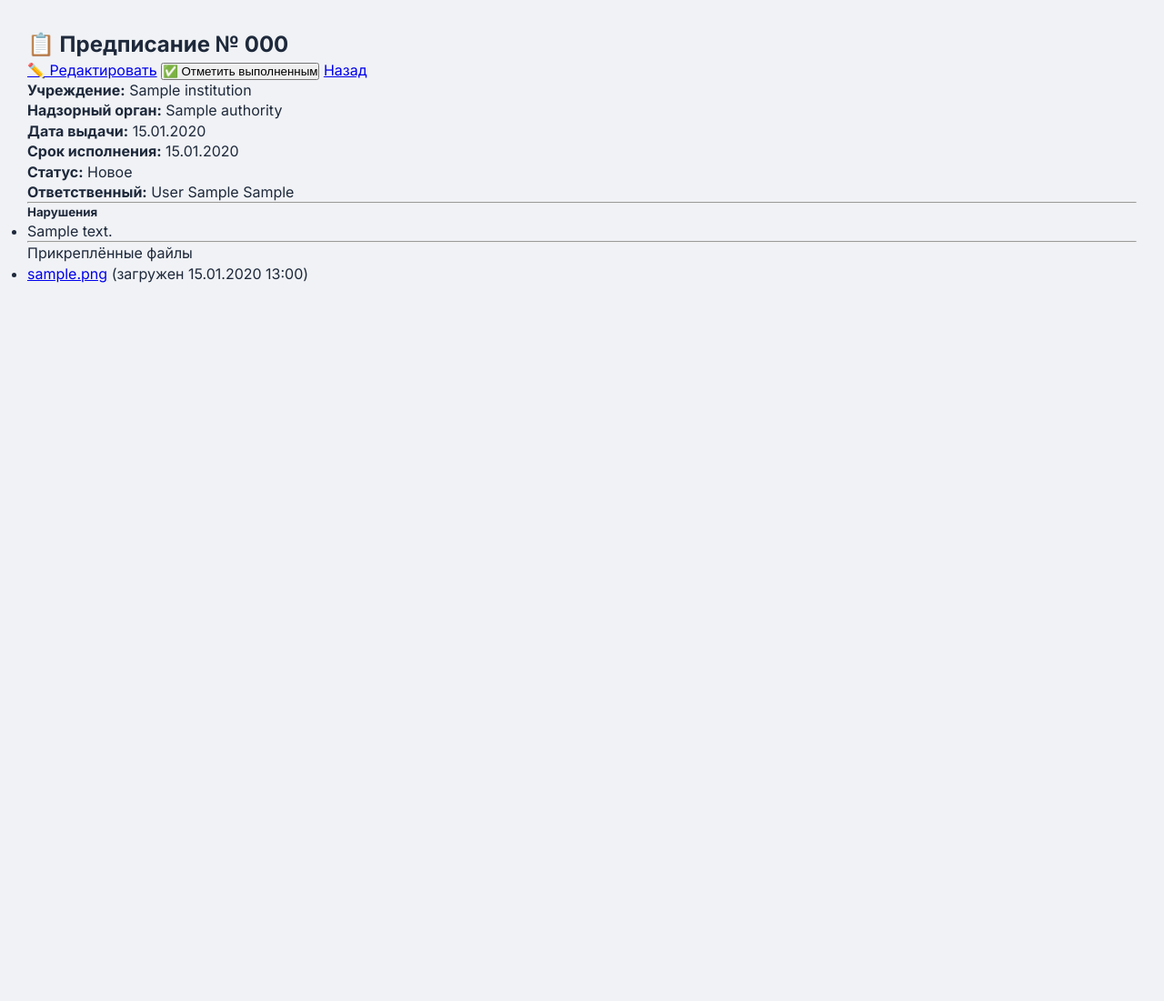
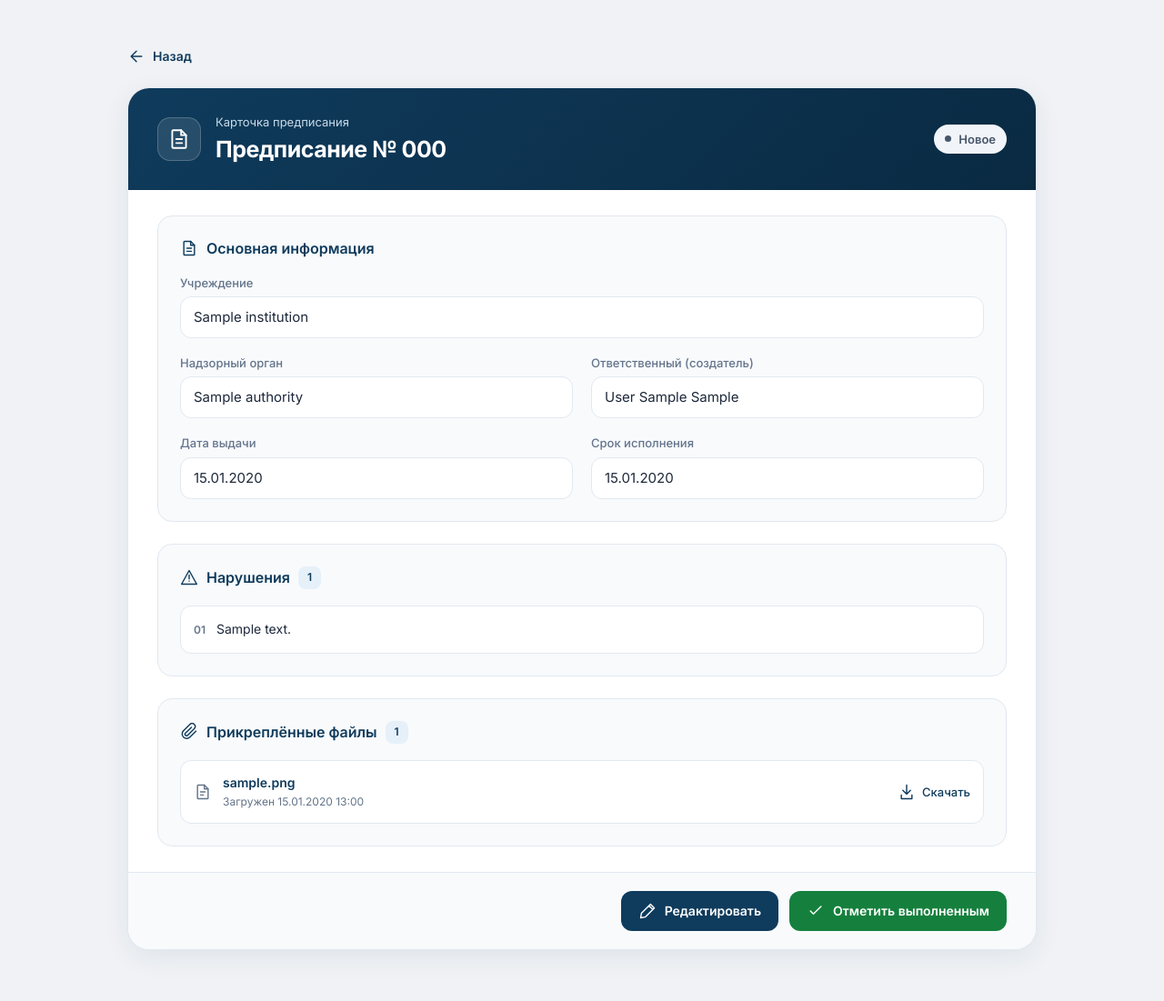
Before and after one commit to AleksArtemiy/ISP, a Django app: page /prescriptions/1/ in a window 1280 px wide. Shown: the part 112-1213 px from the top of the page at 91% size. Before the commit the page ends 423 px from the top, so only its background shows below. Run offline with Django 5.2, Linux system fonts and the light colour scheme; a user stored in the database is signed in; tables that the repository leaves empty hold one stand-in row (values such as "Sample post"); parts of the project's set-up code (start-up, migrations or seed data) failed here and were passed over.

Commit message:
ui: align prescription details with the form design

```diff
--- /dev/null
+++ b/static/css/prescription_detail.css
@@ -0,0 +1,306 @@
+/* Scoped to the detail page so forms and dashboards keep their layout. */
+.prescription-detail-page {
+    max-width: 1000px;
+    margin: 0 auto;
+    padding: 8px 0 24px;
+    color: #1e293b;
+}
+
+.prescription-detail-page svg {
+    width: 20px;
+    height: 20px;
+    flex-shrink: 0;
+    fill: none;
+    stroke: currentColor;
+    stroke-width: 1.7;
+    stroke-linecap: round;
+    stroke-linejoin: round;
+}
+
+.prescription-detail-page .detail-back {
+    display: inline-flex;
+    align-items: center;
+    gap: 8px;
+    min-height: 44px;
+    margin-bottom: 12px;
+    color: #0f3b5c;
+    font-size: 14px;
+    font-weight: 600;
+    text-decoration: none;
+}
+
+.prescription-detail {
+    overflow: hidden;
+    background: #fff;
+    border: 1px solid #e2e8f0;
+    border-radius: 24px;
+    box-shadow: 0 8px 30px rgba(15, 59, 92, 0.07);
+}
+
+.prescription-detail .detail-header {
+    display: flex;
+    align-items: center;
+    flex-wrap: wrap;
+    gap: 16px;
+    padding: 28px 32px;
+    color: #fff;
+    background: linear-gradient(135deg, #0f3b5c, #0a2a42);
+}
+
+.prescription-detail .detail-header-icon {
+    display: grid;
+    place-items: center;
+    width: 48px;
+    height: 48px;
+    border: 1px solid rgba(255, 255, 255, 0.2);
+    border-radius: 14px;
+    background: rgba(255, 255, 255, 0.1);
+}
+
+.prescription-detail .detail-header-icon svg { width: 26px; height: 26px; }
+.prescription-detail .detail-heading { flex: 1; min-width: 0; }
+
+.prescription-detail .detail-eyebrow {
+    margin-bottom: 5px;
+    color: #c7dbe9;
+    font-size: 13px;
+}
+
+.prescription-detail h2 {
+    margin: 0;
+    color: inherit;
+    font-size: 25px;
+    font-weight: 700;
+    line-height: 1.3;
+    letter-spacing: -0.5px;
+    overflow-wrap: anywhere;
+}
+
+.prescription-detail .detail-status {
+    display: inline-flex;
+    align-items: center;
+    gap: 8px;
+    padding: 7px 12px;
+    border-radius: 999px;
+    background: #e6f0f9;
+    color: #0f3b5c;
+    font-size: 13px;
+    font-weight: 600;
+}
+
+.prescription-detail .detail-status::before {
+    content: "";
+    width: 7px;
+    height: 7px;
+    border-radius: 50%;
+    background: currentColor;
+}
+
+.prescription-detail .detail-status--completed { background: #dcfce7; color: #166534; }
+.prescription-detail .detail-status--expiring { background: #fef3c7; color: #92400e; }
+.prescription-detail .detail-status--overdue { background: #fee2e2; color: #991b1b; }
+.prescription-detail .detail-status--new { background: #f1f5f9; color: #475569; }
+
+.prescription-detail .detail-body {
+    display: grid;
+    gap: 24px;
+    padding: 28px 32px;
+}
+
+.prescription-detail .detail-section {
+    min-width: 0;
+    padding: 24px;
+    border: 1px solid #e2e8f0;
+    border-radius: 16px;
+    background: #f8fafc;
+}
+
+.prescription-detail .detail-section-title {
+    display: flex;
+    align-items: center;
+    gap: 9px;
+    margin: 0 0 18px;
+    color: #0f3b5c;
+    font-size: 16px;
+    font-weight: 600;
+}
+
+.prescription-detail .detail-count {
+    display: inline-grid;
+    place-items: center;
+    min-width: 25px;
+    height: 25px;
+    padding: 0 7px;
+    border-radius: 8px;
+    background: #e6f0f9;
+    color: #0f3b5c;
+    font-size: 12px;
+}
+
+.prescription-detail .detail-fields {
+    display: grid;
+    grid-template-columns: repeat(2, minmax(0, 1fr));
+    gap: 18px 20px;
+    margin: 0;
+}
+
+.prescription-detail .detail-field--wide { grid-column: 1 / -1; }
+.prescription-detail .detail-field { min-width: 0; }
+
+.prescription-detail dt {
+    margin-bottom: 6px;
+    color: #64748b;
+    font-size: 13px;
+    font-weight: 500;
+}
+
+.prescription-detail dd {
+    min-height: 46px;
+    margin: 0;
+    padding: 11px 14px;
+    border: 1px solid #e2e8f0;
+    border-radius: 12px;
+    background: #fff;
+    font-size: 15px;
+    overflow-wrap: anywhere;
+}
+
+.prescription-detail .detail-violations,
+.prescription-detail .detail-files {
+    display: grid;
+    gap: 10px;
+    margin: 0;
+    padding: 0;
+    list-style: none;
+}
+
+.prescription-detail .detail-violations li {
+    display: flex;
+    align-items: flex-start;
+    gap: 12px;
+    padding: 14px;
+    border: 1px solid #e2e8f0;
+    border-radius: 12px;
+    background: #fff;
+    font-size: 14px;
+    line-height: 1.6;
+}
+
+.prescription-detail .detail-violation-number {
+    flex-shrink: 0;
+    color: #64748b;
+    font-size: 12px;
+    font-weight: 600;
+    line-height: 23px;
+}
+
+.prescription-detail .detail-violations p {
+    min-width: 0;
+    margin: 0;
+    white-space: pre-line;
+    overflow-wrap: anywhere;
+}
+
+.prescription-detail .detail-file {
+    display: flex;
+    align-items: center;
+    gap: 12px;
+    padding: 14px;
+    border: 1px solid #e2e8f0;
+    border-radius: 12px;
+    background: #fff;
+    color: #0f3b5c;
+    text-decoration: none;
+    transition: border-color 0.15s, background 0.15s;
+}
+
+.prescription-detail .detail-file:hover { border-color: #94b5ce; background: #f1f7fc; }
+.prescription-detail .detail-file-icon { display: flex; color: #64748b; }
+.prescription-detail .detail-file-info { flex: 1; min-width: 0; }
+
+.prescription-detail .detail-file-name {
+    display: block;
+    font-size: 14px;
+    font-weight: 600;
+    overflow-wrap: anywhere;
+}
+
+.prescription-detail .detail-file-date {
+    display: block;
+    margin-top: 4px;
+    color: #64748b;
+    font-size: 12px;
+}
+
+.prescription-detail .detail-file-download {
+    display: inline-flex;
+    align-items: center;
+    gap: 7px;
+    font-size: 13px;
+    font-weight: 500;
+}
+
+.prescription-detail .detail-empty {
+    padding: 16px;
+    border: 1px dashed #cbd5e1;
+    border-radius: 12px;
+    color: #64748b;
+    font-size: 14px;
+}
+
+.prescription-detail .detail-actions {
+    display: flex;
+    justify-content: flex-end;
+    flex-wrap: wrap;
+    gap: 12px;
+    padding: 20px 32px;
+    border-top: 1px solid #e2e8f0;
+    background: #f8fafc;
+}
+
+.prescription-detail .detail-actions form { margin: 0; }
+
+.prescription-detail .detail-button {
+    display: inline-flex;
+    align-items: center;
+    justify-content: center;
+    gap: 9px;
+    min-height: 44px;
+    padding: 11px 18px;
+    border: 1px solid transparent;
+    border-radius: 12px;
+    color: #fff;
+    font: inherit;
+    font-size: 14px;
+    font-weight: 600;
+    text-align: center;
+    text-decoration: none;
+    cursor: pointer;
+}
+
+.prescription-detail .detail-button--primary { background: #0f3b5c; }
+.prescription-detail .detail-button--primary:hover { background: #0a2a42; }
+.prescription-detail .detail-button--success { background: #15803d; }
+.prescription-detail .detail-button--success:hover { background: #166534; }
+
+.prescription-detail-page a:focus-visible,
+.prescription-detail-page button:focus-visible {
+    outline: 3px solid #629bc4;
+    outline-offset: 3px;
+}
+
+@media (max-width: 600px) {
+    .prescription-detail { border-radius: 16px; }
+    .prescription-detail .detail-header { gap: 12px; padding: 20px; }
+    .prescription-detail .detail-header-icon { display: none; }
+    .prescription-detail .detail-heading { flex-basis: 100%; }
+    .prescription-detail h2 { font-size: 21px; }
+    .prescription-detail .detail-body { gap: 16px; padding: 16px; }
+    .prescription-detail .detail-section { padding: 16px; }
+    .prescription-detail .detail-fields { grid-template-columns: minmax(0, 1fr); gap: 14px; }
+    .prescription-detail .detail-file { gap: 10px; padding: 12px; }
+    .prescription-detail .detail-file-download span { display: none; }
+    .prescription-detail .detail-actions { padding: 16px; }
+    .prescription-detail .detail-actions > * { width: 100%; }
+    .prescription-detail .detail-button { width: 100%; }
+}
--- a/templates/prescriptions/order_detail.html
+++ b/templates/prescriptions/order_detail.html
@@ -3,91 +3,121 @@
 
 {% block title %}Предписание {{ order.number }}{% endblock %}
 
+{% block extra_css %}
+<link rel="stylesheet" href="{% static 'css/prescription_detail.css' %}">
+{% endblock %}
+
 {% block content %}
-<div class="container mt-4">
-    <div class="d-flex justify-content-between align-items-center mb-4">
-        <h2>📋 Предписание № {{ order.number }}</h2>
-        <div>
-            <a href="{% url 'prescriptions:order_update' order.pk %}" class="btn btn-warning">✏️ Редактировать</a>
+<div class="prescription-detail-page">
+    <a class="detail-back" href="{% if next %}{{ next }}{% else %}{% url 'prescriptions:order_list' %}{% endif %}">
+        <svg viewBox="0 0 24 24" aria-hidden="true"><path d="m12 5-7 7 7 7M5 12h14"/></svg>
+        Назад
+    </a>
+
+    <article class="prescription-detail" aria-labelledby="prescription-title">
+        <header class="detail-header">
+            <span class="detail-header-icon" aria-hidden="true">
+                <svg viewBox="0 0 24 24"><path d="M14 3H6a1 1 0 0 0-1 1v16a1 1 0 0 0 1 1h12a1 1 0 0 0 1-1V8l-5-5Z"/><path d="M14 3v5h5M9 12h6M9 16h6"/></svg>
+            </span>
+            <div class="detail-heading">
+                <p class="detail-eyebrow">Карточка предписания</p>
+                <h2 id="prescription-title">Предписание № {{ order.number }}</h2>
+            </div>
+            <span class="detail-status detail-status--{{ order.status|lower }}">{{ order.get_status_display }}</span>
+        </header>
+
+        <div class="detail-body">
+            <section class="detail-section" aria-labelledby="information-title">
+                <h3 class="detail-section-title" id="information-title">
+                    <svg viewBox="0 0 24 24" aria-hidden="true"><path d="M14 3H6a1 1 0 0 0-1 1v16a1 1 0 0 0 1 1h12a1 1 0 0 0 1-1V8l-5-5Z"/><path d="M14 3v5h5M9 12h6M9 16h6"/></svg>
+                    Основная информация
+                </h3>
+                <dl class="detail-fields">
+                    <div class="detail-field detail-field--wide">
+                        <dt>Учреждение</dt>
+                        <dd>{{ order.institution.name }}</dd>
+                    </div>
+                    <div class="detail-field">
+                        <dt>Надзорный орган</dt>
+                        <dd>{{ order.authority.name|default:"—" }}</dd>
+                    </div>
+                    <div class="detail-field">
+                        <dt>Ответственный (создатель)</dt>
+                        <dd>{{ order.created_by_user.get_full_name|default:order.created_by_user.email }}</dd>
+                    </div>
+                    <div class="detail-field">
+                        <dt>Дата выдачи</dt>
+                        <dd><time datetime="{{ order.issue_date|date:'Y-m-d' }}">{{ order.issue_date|date:"d.m.Y" }}</time></dd>
+                    </div>
+                    <div class="detail-field">
+                        <dt>Срок исполнения</dt>
+                        <dd><time datetime="{{ order.deadline_date|date:'Y-m-d' }}">{{ order.deadline_date|date:"d.m.Y" }}</time></dd>
+                    </div>
+                </dl>
+            </section>
+
+            {% with violations=order.order_violations.all %}
+            <section class="detail-section" aria-labelledby="violations-title">
+                <h3 class="detail-section-title" id="violations-title">
+                    <svg viewBox="0 0 24 24" aria-hidden="true"><path d="m12 3 10 18H2L12 3Z"/><path d="M12 9v5m0 3v.1"/></svg>
+                    Нарушения
+                    <span class="detail-count">{{ violations|length }}</span>
+                </h3>
+                <ol class="detail-violations">
+                    {% for ov in violations %}
+                    <li><span class="detail-violation-number" aria-hidden="true">{{ forloop.counter|stringformat:"02d" }}</span><p>{{ ov.violation.description }}</p></li>
+                    {% empty %}
+                    <li class="detail-empty">Нет нарушений</li>
+                    {% endfor %}
+                </ol>
+            </section>
+            {% endwith %}
+
+            {% with files=order.files.all %}
+            <section class="detail-section" aria-labelledby="files-title">
+                <h3 class="detail-section-title" id="files-title">
+                    <svg viewBox="0 0 24 24" aria-hidden="true"><path d="m21 11-8 8a6 6 0 0 1-8.5-8.5l8.5-8.5a4 4 0 0 1 5.7 5.7l-9 9a2 2 0 0 1-2.8-2.8L15 6"/></svg>
+                    Прикреплённые файлы
+                    <span class="detail-count">{{ files|length }}</span>
+                </h3>
+                <ul class="detail-files">
+                    {% for file in files %}
+                    <li>
+                        <a class="detail-file" href="{% url 'prescriptions:file_download' file.pk %}">
+                            <span class="detail-file-icon" aria-hidden="true"><svg viewBox="0 0 24 24"><path d="M14 3H6a1 1 0 0 0-1 1v16a1 1 0 0 0 1 1h12a1 1 0 0 0 1-1V8l-5-5Z"/><path d="M14 3v5h5M9 12h6M9 16h4"/></svg></span>
+                            <span class="detail-file-info">
+                                <span class="detail-file-name">{{ file.original_filename }}</span>
+                                <span class="detail-file-date">Загружен <time datetime="{{ file.uploaded_at|date:'c' }}">{{ file.uploaded_at|date:"d.m.Y H:i" }}</time></span>
+                            </span>
+                            <span class="detail-file-download">
+                                <svg viewBox="0 0 24 24" aria-hidden="true"><path d="M12 3v12m-5-5 5 5 5-5M5 16v5h14v-5"/></svg>
+                                <span>Скачать</span>
+                            </span>
+                        </a>
+                    </li>
+                    {% empty %}
+                    <li class="detail-empty">Файлы не прикреплены.</li>
+                    {% endfor %}
+                </ul>
+            </section>
+            {% endwith %}
+        </div>
+
+        <footer class="detail-actions">
+            <a class="detail-button detail-button--primary" href="{% url 'prescriptions:order_update' order.pk %}">
+                <svg viewBox="0 0 24 24" aria-hidden="true"><path d="m16 3 5 5-12 12-6 1 1-6L16 3Zm-2 2 5 5"/></svg>
+                Редактировать
+            </a>
             {% if order.status != 'COMPLETED' %}
-            <form method="post" action="{% url 'prescriptions:complete_order' order.pk %}" style="display:inline;">
+            <form method="post" action="{% url 'prescriptions:complete_order' order.pk %}">
                 {% csrf_token %}
-                <button type="submit" class="btn btn-success">✅ Отметить выполненным</button>
+                <button class="detail-button detail-button--success" type="submit">
+                    <svg viewBox="0 0 24 24" aria-hidden="true"><path d="m5 12 4 4L19 6"/></svg>
+                    Отметить выполненным
+                </button>
             </form>
             {% endif %}
-            <a href="{% if next %}{{ next }}{% else %}{% url 'prescriptions:order_list' %}{% endif %}" class="btn btn-secondary">Назад</a>
-        </div>
-    </div>
-
-    <div class="card shadow-sm">
-        <div class="card-body">
-            <div class="row mb-3">
-                <div class="col-md-6">
-                    <strong>Учреждение:</strong> {{ order.institution.name }}
-                </div>
-                <div class="col-md-6">
-                    <strong>Надзорный орган:</strong> {{ order.authority.name|default:"—" }}
-                </div>
-            </div>
-            <div class="row mb-3">
-                <div class="col-md-6">
-                    <strong>Дата выдачи:</strong> {{ order.issue_date|date:"d.m.Y" }}
-                </div>
-                <div class="col-md-6">
-                    <strong>Срок исполнения:</strong> {{ order.deadline_date|date:"d.m.Y" }}
-                </div>
-            </div>
-            <div class="row mb-3">
-                <div class="col-md-6">
-                    <strong>Статус:</strong>
-                    <span class="badge
-                        {% if order.status == 'COMPLETED' %}bg-success
-                        {% elif order.status == 'OVERDUE' %}bg-danger
-                        {% elif order.status == 'IN_PROGRESS' %}bg-warning
-                        {% elif order.status == 'EXPIRING' %}bg-warning text-dark
-                        {% else %}bg-primary{% endif %}">
-                        {{ order.get_status_display }}
-                    </span>
-                </div>
-                <div class="col-md-6">
-                    <strong>Ответственный:</strong> {{ order.created_by_user.get_full_name|default:order.created_by_user.email }}
-                </div>
-            </div>
-
-            <hr>
-            <h5>Нарушения</h5>
-            <ul class="list-group">
-                {% for ov in order.order_violations.all %}
-                <li class="list-group-item">{{ ov.violation.description }}</li>
-                {% empty %}
-                <li class="list-group-item text-muted">Нет нарушений</li>
-                {% endfor %}
-            </ul>
-
-            {% if order.files.exists %}
-            <hr>
-            <div class="card mt-3">
-                <div class="card-header">
-                    <i class="bi bi-paperclip"></i> Прикреплённые файлы
-                </div>
-                <div class="card-body">
-                    {% if order.files.all %}
-                        <ul class="list-unstyled">
-                            {% for file in order.files.all %}
-                                <li>
-                                    <i class="bi bi-file-earmark"></i>
-                                    <a href="{% url 'prescriptions:file_download' file.pk %}">{{ file.original_filename }}</a>
-                                    <span class="text-muted ms-2">(загружен {{ file.uploaded_at|date:"d.m.Y H:i" }})</span>
-                                </li>
-                            {% endfor %}
-                        </ul>
-                    {% else %}
-                        <p class="text-muted">Файлы не прикреплены.</p>
-                    {% endif %}
-                </div>
-            </div>
-            {% endif %}
-        </div>
-    </div>
+        </footer>
+    </article>
 </div>
 {% endblock %}
```
